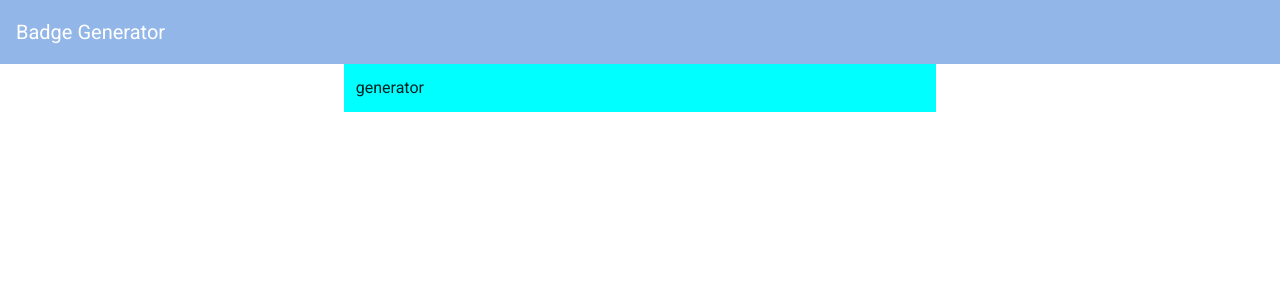
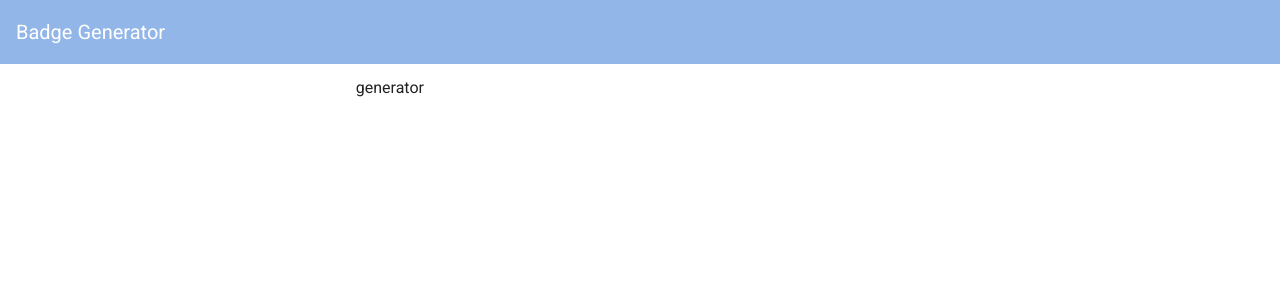
Before and after one commit to kyoruni/badge-generator, a Vue app: page / in a window 1280 px wide. Shown: the top 300 px of the page. Built offline with nearby package versions, Linux system fonts and the light colour scheme.

Commit message:
:wrench: デバッグ用の記述を削除

```diff
--- a/src/App.vue
+++ b/src/App.vue
@@ -3,7 +3,7 @@
     <header-menu/>
     <v-container>
       <v-row>
-        <v-col cols="12" md="6" offset-md="3" style="background: aqua;">
+        <v-col cols="12" md="6" offset-md="3">
           <generator/>
         </v-col>
       </v-row>
```
